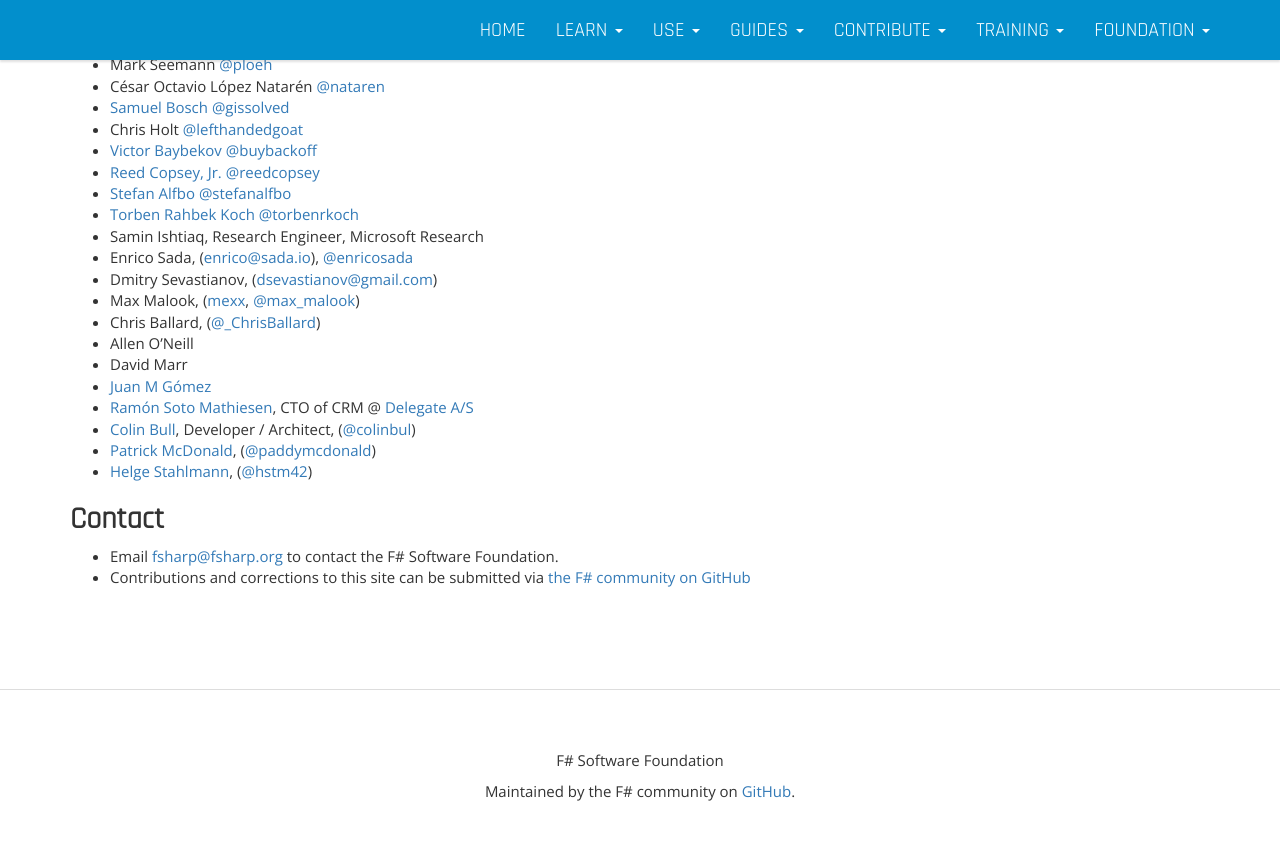
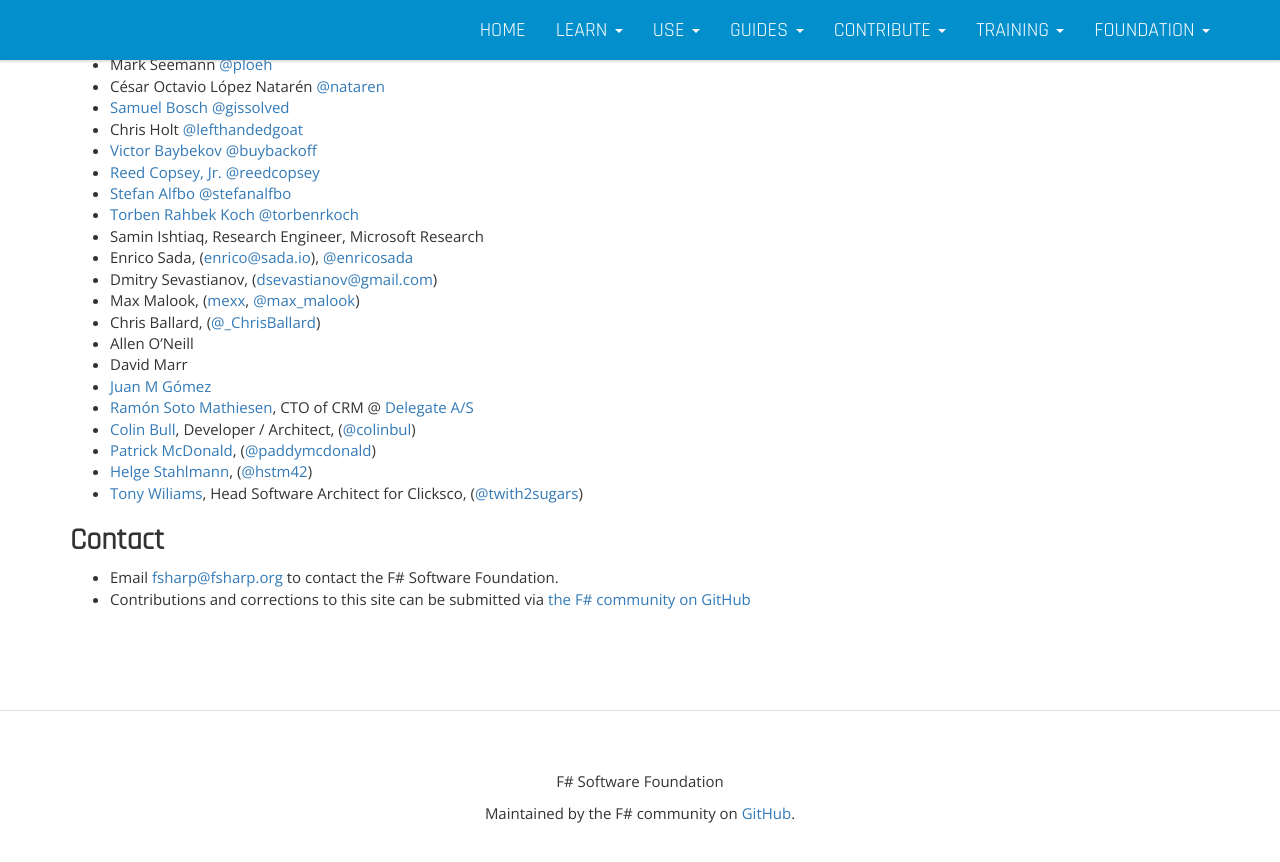
Before and after one commit to fsharp/fsharp.org, a Jekyll site: the page built from foundation.md, in a window 1280 px wide and 900 px high, scrolled down 4176 px. Shown: the top 862 px of the window. Built offline with Jekyll 4.4.1, drawn with Linux system fonts in a browser that asks for light colours; nearby versions of some CDN libraries.

Commit message:
Update foundation.md
Added my self as a member :)

```diff
--- a/foundation.md
+++ b/foundation.md
@@ -199,6 +199,7 @@ See the current [list of affiliated technical groups](/technical-groups) and [us
  * [Colin Bull](http://colinbul.wordpress.com), Developer / Architect, ([@colinbul](https://twitter.com/colinbul))
  * [Patrick McDonald](http://patrickmcdonald.org/), ([@paddymcdonald](https://twitter.com/paddymcdonald))
  * [Helge Stahlmann](http://hstm.me/), ([@hstm42](https://twitter.com/hstm42))
+ * [Tony Wiliams](http://blog.tonywilliams.me.uk), Head Software Architect for Clicksco, ([@twith2sugars](https://twitter.com/twith2sugars))
 
 ## Contact
 
```
